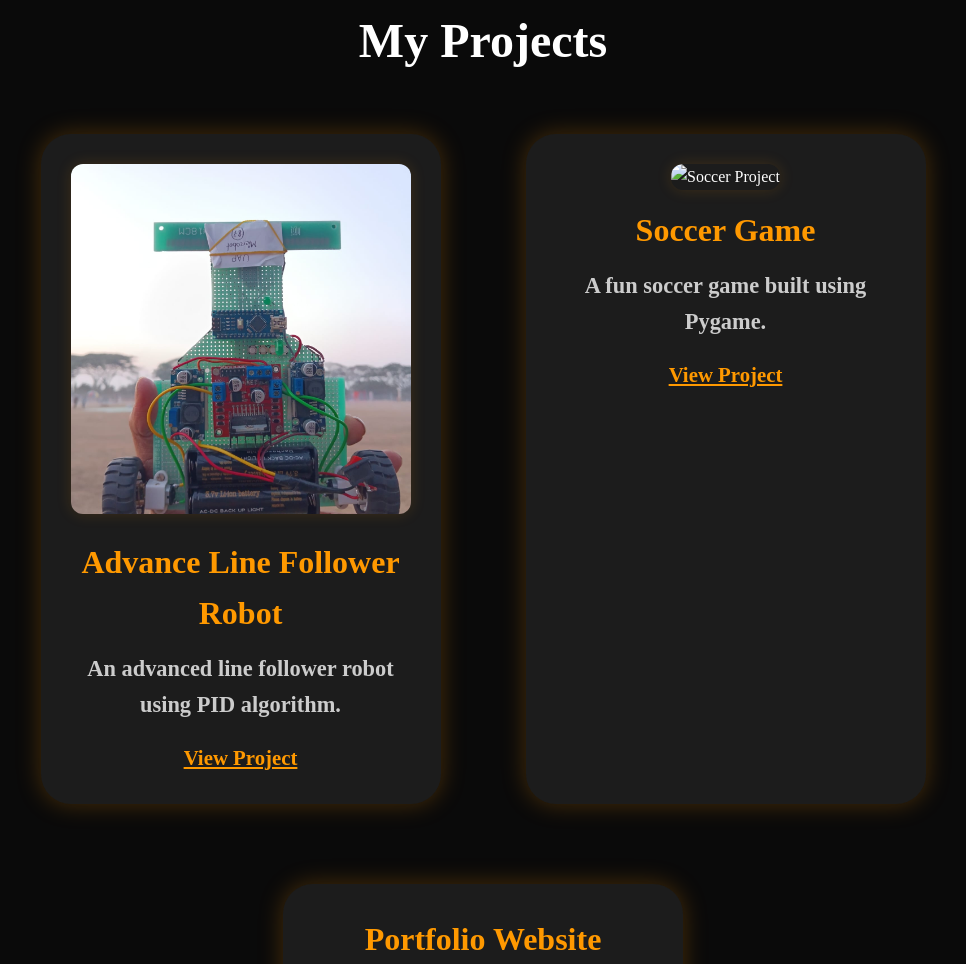
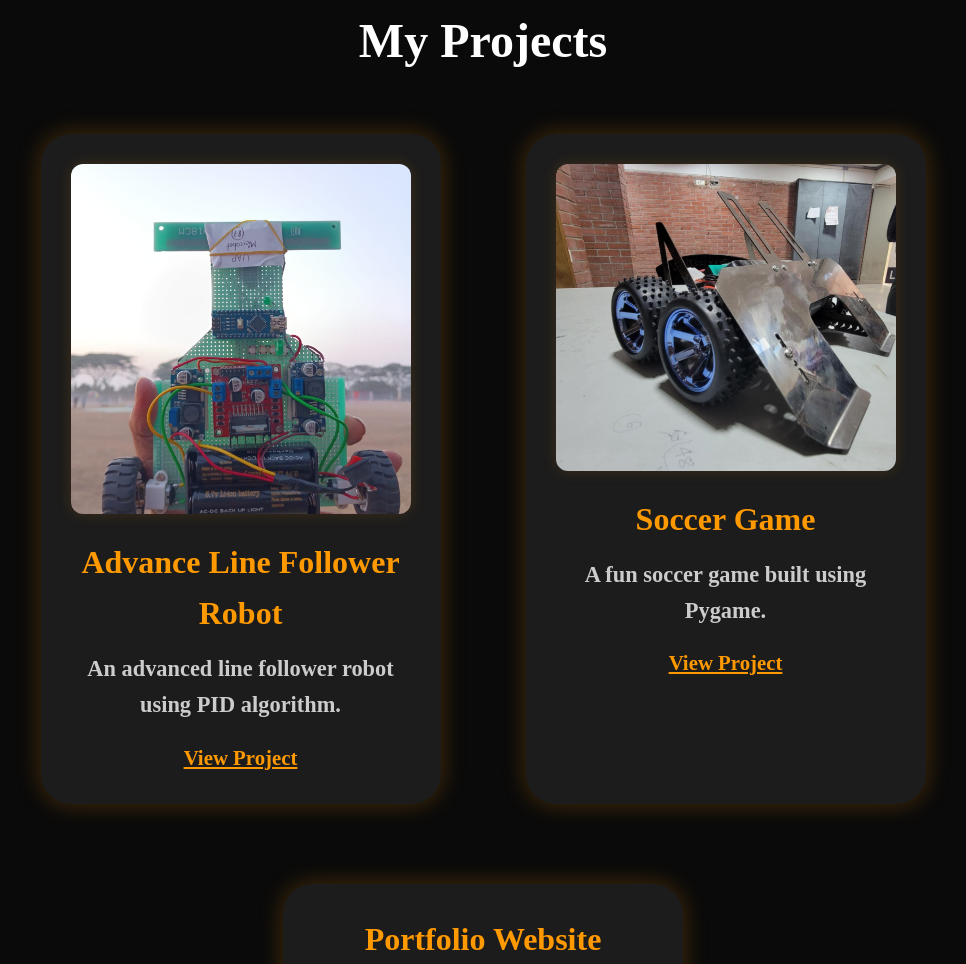
Before and after one commit to niloy92-glitch/github-portfolio, a plain HTML site: page index.html in a window 1280 px wide. Shown: the part 3410-4374 px from the top of the page, without its empty margins (157-1123 px from the left). Drawn offline with nearby package versions, Linux system fonts and the light colour scheme; the site is published under a folder, as on GitHub Pages, so addresses that start at the root find nothing; a web font is replaced by a local one.

Commit message:
Update index.html

```diff
--- a/index.html
+++ b/index.html
@@ -158,7 +158,7 @@
       ['⚽ Real-time player movement', '🧠 Strategy-based AI teams', '🎮 Match animation and scoring', '📊 Stats tracking'],
       'This project helped me practice object-oriented design, collision logic, and graphical game development using Pygame.'
     )">
-      <img src="/Robo soccer.jpg" alt="Soccer Project" class="project-img" />
+      <img src="Robo soccer.jpg" alt="Soccer Project" class="project-img" />
       <h4>Soccer Game</h4>
       <p>A fun soccer game built using Pygame.</p>
       <a href="javascript:void(0)">View Project</a>
@@ -296,4 +296,5 @@
 
 
 </body>
+
 </html>
```
